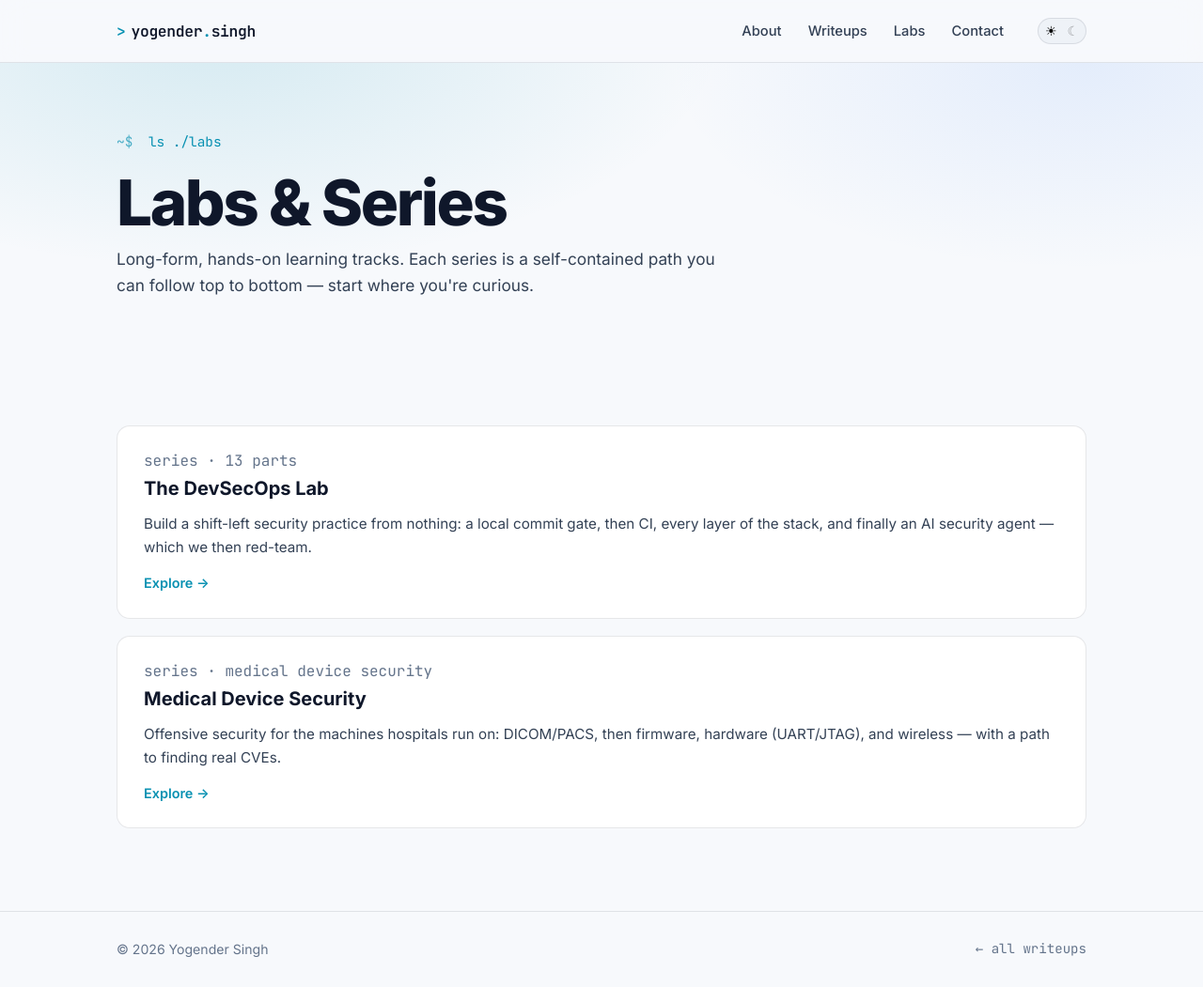
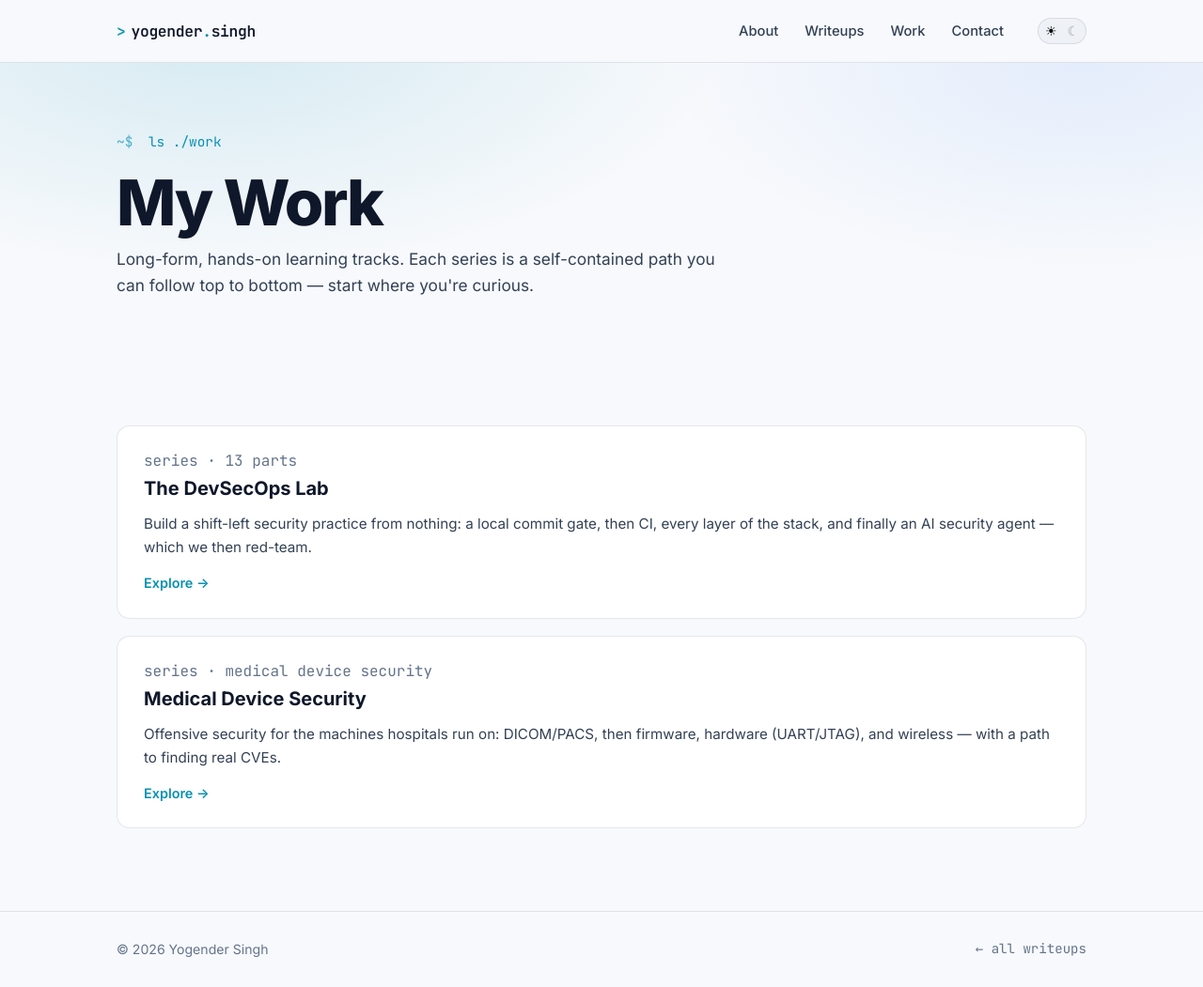
Before and after one commit to theyoge/theyoge.github.io, a Jekyll site: the page built from work.html, in a window 1280 px wide and 1051 px high. Shown: the whole window at 94% size. Built offline with Jekyll 4.4.1, drawn with Linux system fonts in a browser that asks for light colours.

Commit message:
Rename Labs nav to Work; move hub to /work/

```diff
--- a/_layouts/post.html
+++ b/_layouts/post.html
@@ -11,7 +11,7 @@ layout: default
     <nav class="links" aria-label="Primary">
       <a href="/#about">About</a>
       <a href="/writeups/">Writeups</a>
-      <a href="/labs/">Labs</a>
+      <a href="/work/">Work</a>
       <a href="/#contact">Contact</a>
     </nav>
     <button class="theme-toggle" id="theme-toggle" type="button" aria-label="Toggle theme">
--- a/index.html
+++ b/index.html
@@ -11,7 +11,7 @@ layout: default
     <nav class="links" aria-label="Primary">
       <a href="/#about">About</a>
       <a href="/writeups/">Writeups</a>
-      <a href="/labs/">Labs</a>
+      <a href="/work/">Work</a>
       <a href="/#contact">Contact</a>
     </nav>
     <button class="theme-toggle" id="theme-toggle" type="button" aria-label="Toggle theme">
--- a/lab.html
+++ b/lab.html
@@ -14,7 +14,7 @@ description: "A hands-on series on building a shift-left security practice: from
     <nav class="links" aria-label="Primary">
       <a href="/#about">About</a>
       <a href="/writeups/">Writeups</a>
-      <a href="/labs/">Labs</a>
+      <a href="/work/">Work</a>
       <a href="/#contact">Contact</a>
     </nav>
     <button class="theme-toggle" id="theme-toggle" type="button" aria-label="Toggle theme">
@@ -156,6 +156,6 @@ description: "A hands-on series on building a shift-left security practice: from
 <footer class="footer">
   <div class="wrap footer-inner">
     <span>© {{ site.time | date: '%Y' }} Yogender Singh</span>
-    <a class="mono muted" href="/labs/">← all labs</a>
+    <a class="mono muted" href="/work/">← all work</a>
   </div>
 </footer>
--- a/medtech.html
+++ b/medtech.html
@@ -14,7 +14,7 @@ description: "Offensive security for the machines hospitals run on: DICOM/PACS,
     <nav class="links" aria-label="Primary">
       <a href="/#about">About</a>
       <a href="/writeups/">Writeups</a>
-      <a href="/labs/">Labs</a>
+      <a href="/work/">Work</a>
       <a href="/#contact">Contact</a>
     </nav>
     <button class="theme-toggle" id="theme-toggle" type="button" aria-label="Toggle theme">
@@ -72,6 +72,6 @@ description: "Offensive security for the machines hospitals run on: DICOM/PACS,
 <footer class="footer">
   <div class="wrap footer-inner">
     <span>© {{ site.time | date: '%Y' }} Yogender Singh</span>
-    <a class="mono muted" href="/labs/">← all labs</a>
+    <a class="mono muted" href="/work/">← all work</a>
   </div>
 </footer>
--- a/labs.html
+++ b/work.html
@@ -1,7 +1,7 @@
 ---
 layout: default
-title: "Labs & Series"
-permalink: /labs/
+title: "My Work"
+permalink: /work/
 description: "Hands-on learning series: DevSecOps, medical device security, and more."
 ---
 
@@ -14,7 +14,7 @@ description: "Hands-on learning series: DevSecOps, medical device security, and
     <nav class="links" aria-label="Primary">
       <a href="/#about">About</a>
       <a href="/writeups/">Writeups</a>
-      <a href="/labs/">Labs</a>
+      <a href="/work/">Work</a>
       <a href="/#contact">Contact</a>
     </nav>
     <button class="theme-toggle" id="theme-toggle" type="button" aria-label="Toggle theme">
@@ -28,8 +28,8 @@ description: "Hands-on learning series: DevSecOps, medical device security, and
   <section class="hero hero-short">
     <div class="hero-glow" aria-hidden="true"></div>
     <div class="wrap hero-inner">
-      <p class="mono eyebrow"><span class="prompt">~$</span> ls ./labs</p>
-      <h1 class="hero-title">Labs &amp; Series</h1>
+      <p class="mono eyebrow"><span class="prompt">~$</span> ls ./work</p>
+      <h1 class="hero-title">My Work</h1>
       <p class="hero-tagline">
         Long-form, hands-on learning tracks. Each series is a self-contained path you can
         follow top to bottom — start where you're curious.
--- a/writeups.html
+++ b/writeups.html
@@ -11,7 +11,7 @@ layout: default
     <nav class="links" aria-label="Primary">
       <a href="/#about">About</a>
       <a href="/writeups/">Writeups</a>
-      <a href="/labs/">Labs</a>
+      <a href="/work/">Work</a>
       <a href="/#contact">Contact</a>
     </nav>
     <button class="theme-toggle" id="theme-toggle" type="button" aria-label="Toggle theme">
```
